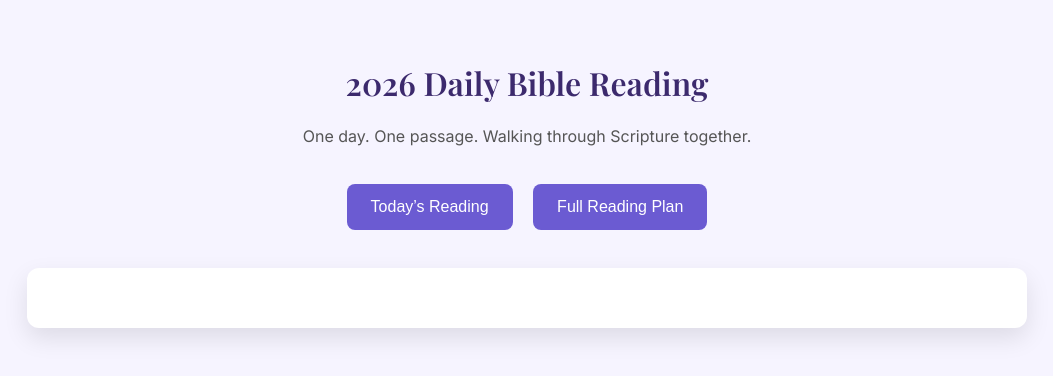
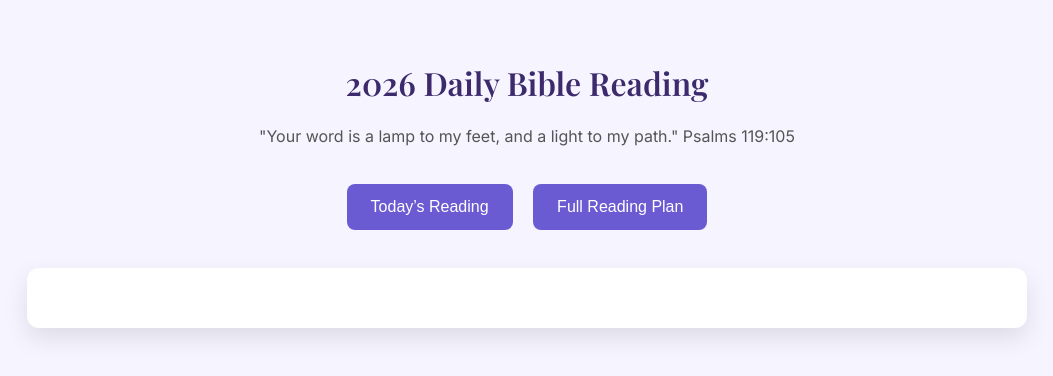
Before and after one commit to sgocssmathikere/Bible-Reading-Plan-2026, a plain HTML site: page index.html in a window 1280 px wide. Shown: the whole page, without its empty margins (113-1166 px from the left). Drawn offline with nearby package versions, Linux system fonts and the light colour scheme.

Commit message:
Update index.html

```diff
--- a/index.html
+++ b/index.html
@@ -125,7 +125,7 @@ font-style: italic;
 <body>
 <div class="container">
 <h1>2026 Daily Bible Reading</h1>
-<div class="subtitle">One day. One passage. Walking through Scripture together.</div>
+<div class="subtitle">"Your word is a lamp to my feet, and a light to my path." Psalms 119:105</div>
 
 <div class="buttons">
   <button id="todayBtn">Today’s Reading</button>
```
